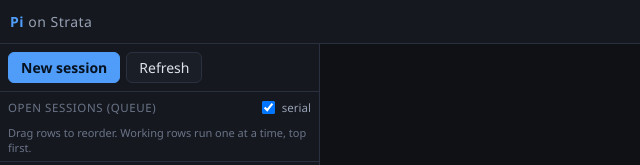
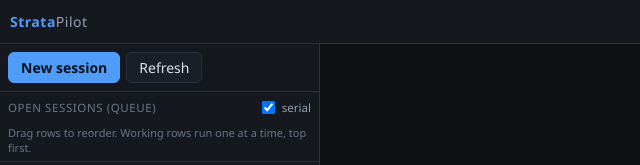
Before and after one commit to redurm/StrataPilot, an Electron app: page renderer/index.html in a window 1280 px wide. Shown: the top 165 px of the page, 0-640 px from the left. Drawn offline with Linux system fonts and the light colour scheme; no server answers.

Commit message:
Rename the topbar brand mark too: it was split as Pi<span> on Strata</span>
The rename pass matched the literal string "Pi on Strata", but the brand in the
topbar is written as Pi<span> on Strata</span>, so the two-tone markup hid it
from the search and the corner still read "Pi on Strata". It is now
Strata<span>Pilot</span>, keeping the accent / dim split of the old mark.

```diff
--- a/renderer/index.html
+++ b/renderer/index.html
@@ -10,7 +10,7 @@
   <body>
     <div id="app">
       <header class="topbar">
-        <div class="brand">Pi<span> on Strata</span></div>
+        <div class="brand">Strata<span>Pilot</span></div>
         <div id="tabs" class="tabs" role="tablist" aria-label="Open sessions"></div>
         <button id="btnNew" class="ghost" title="New session (Ctrl+T)">+ New</button>
         <button id="btnMonitor" class="ghost" title="Strata server monitor (Ctrl+M)">Monitor</button>
```
